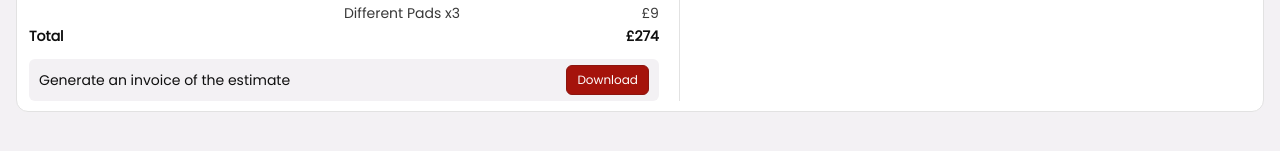
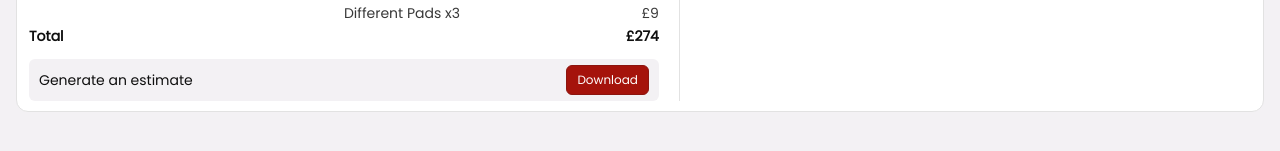
Before and after one commit to The-Average-Coder/windblowers-repair-system, a React (Create React App) app in the folder app/frontend/: page /repair/1 in a window 1280 px wide. Shown: the part 421-572 px from the top of the page. Built offline with nearby package versions, Linux system fonts and the light colour scheme.

Commit message:
Update generate estimate message
Change message from "generate an invoice of the estimate" to "generate an estimate".

```diff
--- a/app/frontend/src/pages/Repair/Assessment/Assessment.js
+++ b/app/frontend/src/pages/Repair/Assessment/Assessment.js
@@ -84,7 +84,7 @@ function Assessment(props) {
                 </div>
 
                 <div className='estimate-invoice-message'>
-                    <p>Generate an invoice of the estimate</p>
+                    <p>Generate an estimate</p>
                     <ActionButton colored='true'>Download</ActionButton>
                 </div>
 
```
